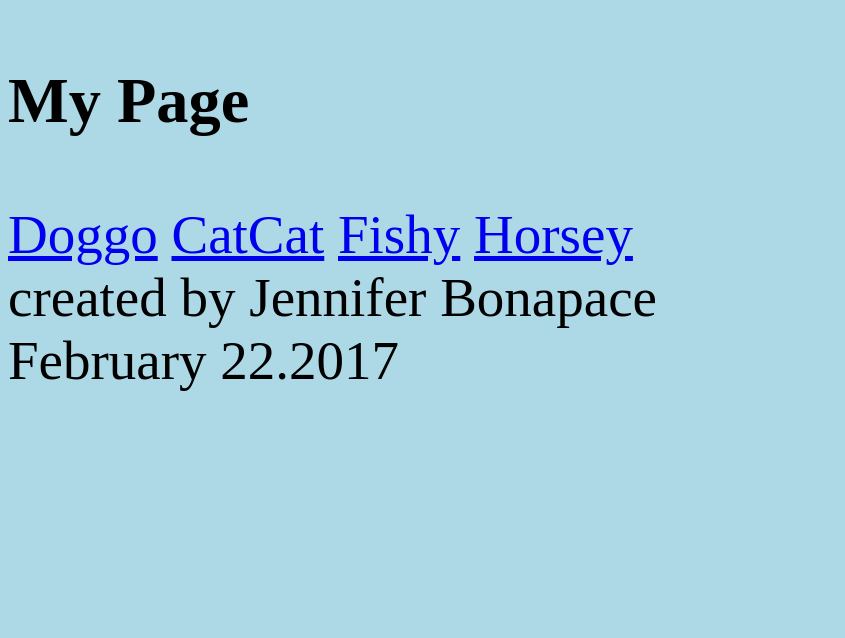
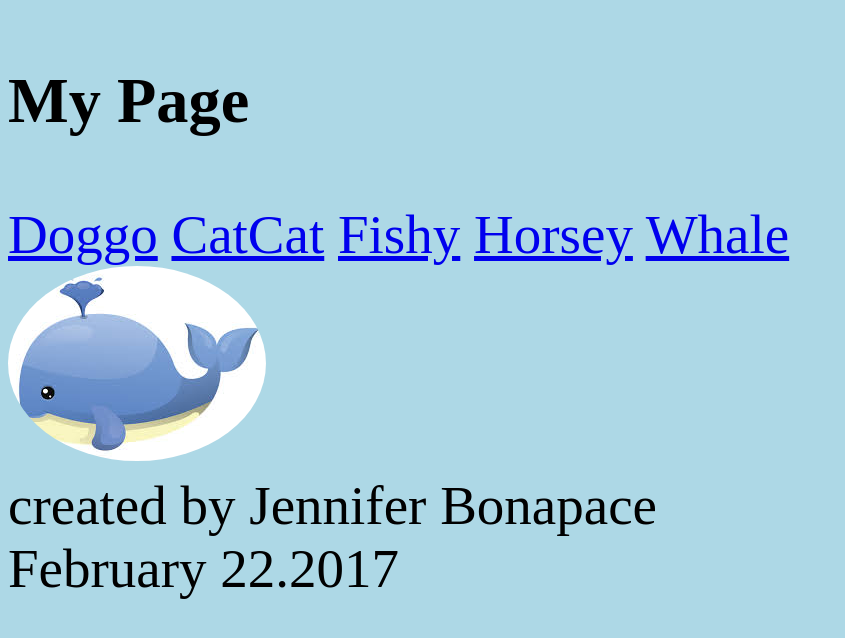
Before and after one commit to jenbonapace/lab14, a plain HTML site: page index.html at #/whale in a window 1280 px wide. Shown: the whole page, without its empty margins (0-845 px from the left). Drawn offline with nearby package versions, Linux system fonts and the light colour scheme; some packages are replaced by stand-ins of ours.

Commit message:
with whale

```diff
--- a/index.html
+++ b/index.html
@@ -23,6 +23,7 @@
       <a href="#/cat">CatCat</a>
       <a href="#/fish">Fishy</a>
       <a href="#/horse">Horsey</a>
+      <a href="#/whale">Whale</a>
     </nav>
 
     <ng-view>      </ng-view>
--- a/lab14.js
+++ b/lab14.js
@@ -16,6 +16,10 @@ app.config(function($routeProvider, $locationProvider){
   controller: "lab14controllera",
   templateUrl: "horse.html"
 })
+.when("/whale", {
+  controller: "lab14controllera",
+  templateUrl: "whale.html"
+})
 .otherwise({redirectTo:"indexlab14.html"});
 $locationProvider.hashPrefix('');
 });
--- a/whale.html
+++ b/whale.html
@@ -0,0 +1,6 @@
+<img class="img-circle" src="whale.jpg">
+<style>
+    .img-circle {
+        border-radius: 50%;
+    }
+</style>
```
